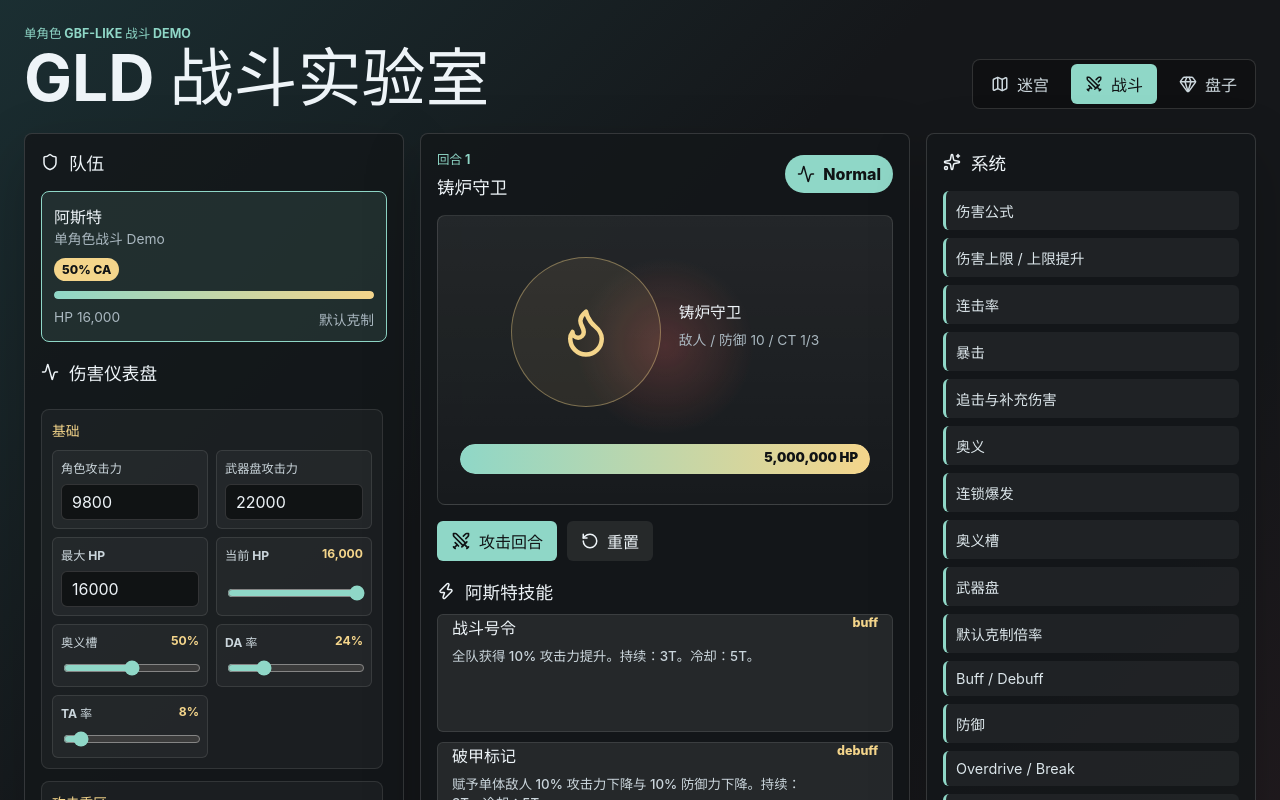
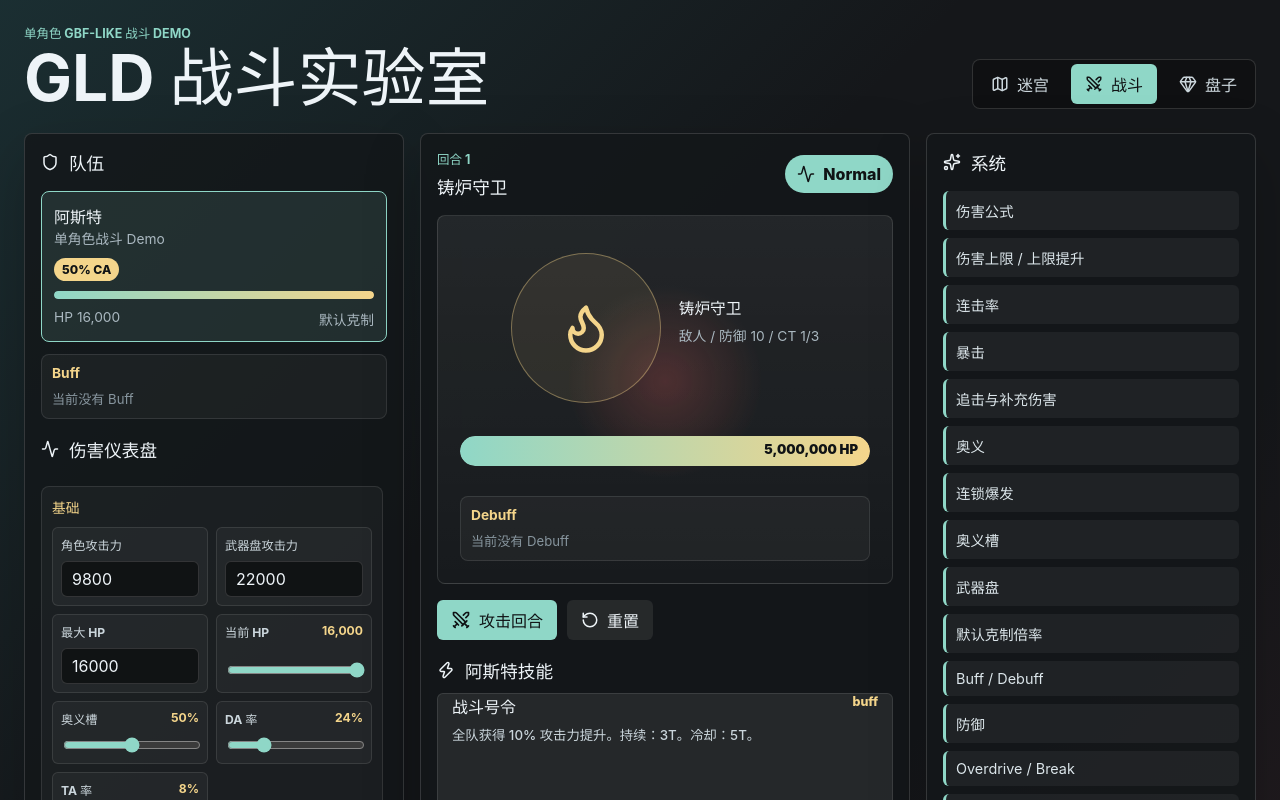
Before and after one commit to geturin/GLD, a React (Vite) app: page / in a window 1280 px wide. Shown: the top 800 px of the page. Built offline with nearby package versions, Linux system fonts and the light colour scheme.

Commit message:
Display active buffs and debuffs

```diff
--- a/src/App.tsx
+++ b/src/App.tsx
@@ -16,7 +16,13 @@ import { attackTurn, executeSkill } from "./game/battleEngine";
 import { createInitialBattleState } from "./game/demoState";
 import { DEFAULT_ADVANTAGE_MULTIPLIER, resolveHit } from "./game/formulas";
 import { describeSkill } from "./game/skillText";
-import type { AttackKind, BattleState, Combatant, ModifierBucket } from "./game/types";
+import type {
+  AttackKind,
+  BattleState,
+  Combatant,
+  ModifierBucket,
+  StatusEffect,
+} from "./game/types";
 import { t } from "./i18n/zhCN";
 
 function formatNumber(value: number) {
@@ -50,6 +56,92 @@ function readNumber(value: string) {
 
 function percentValue(value: number) {
   return Math.round(value * 100);
+}
+
+function formatTemplate(template: string, values: Record<string, string | number>) {
+  return template.replace(/\{(\w+)\}/g, (_, key: string) => String(values[key] ?? ""));
+}
+
+function statusDetails(effect: StatusEffect) {
+  const details = [
+    ...(effect.attackDown
+      ? [formatTemplate(t.status.attackDown, { value: `${percentValue(effect.attackDown)}%` })]
+      : []),
+    ...(effect.defenseDown
+      ? [formatTemplate(t.status.defenseDown, { value: `${percentValue(effect.defenseDown)}%` })]
+      : []),
+    ...(effect.modifiers ?? []).map((modifier) =>
+      formatTemplate(t.status.modifier, {
+        label: modifier.label,
+        value: `${percentValue(modifier.value)}%`,
+      }),
+    ),
+    ...(effect.capUp ?? []).map((cap) =>
+      formatTemplate(t.status.capUp, {
+        label: cap.label,
+        value: `${percentValue(cap.value)}%`,
+      }),
+    ),
+    ...(effect.supplemental ?? []).map((rule) =>
+      formatTemplate(t.status.supplemental, {
+        label: rule.label,
+        value: formatNumber(rule.amount),
+      }),
+    ),
+    ...(effect.multiattack?.double
+      ? [
+          formatTemplate(t.status.multiattackDouble, {
+            value: `${percentValue(effect.multiattack.double)}%`,
+          }),
+        ]
+      : []),
+    ...(effect.multiattack?.triple
+      ? [
+          formatTemplate(t.status.multiattackTriple, {
+            value: `${percentValue(effect.multiattack.triple)}%`,
+          }),
+        ]
+      : []),
+  ];
+
+  return details.join(" / ");
+}
+
+function StatusList({
+  effects,
+  emptyText,
+  title,
+  tone,
+}: {
+  effects: StatusEffect[];
+  emptyText: string;
+  title: string;
+  tone: "buff" | "debuff";
+}) {
+  return (
+    <section className={`status-panel ${tone}`}>
+      <h3>{title}</h3>
+      {effects.length === 0 ? (
+        <p>{emptyText}</p>
+      ) : (
+        <ul>
+          {effects.map((effect) => (
+            <li key={`${effect.id}-${effect.duration}`}>
+              <span>
+                <strong>{effect.label}</strong>
+                <em>
+                  {formatTemplate(t.battle.remainingTurns, {
+                    turns: effect.duration,
+                  })}
+                </em>
+              </span>
+              <small>{statusDetails(effect)}</small>
+            </li>
+          ))}
+        </ul>
+      )}
+    </section>
+  );
 }
 
 function FieldGroup({
@@ -331,6 +423,13 @@ export function App() {
             ))}
           </div>
 
+          <StatusList
+            effects={selectedMember.statusEffects}
+            emptyText={t.battle.noBuffs}
+            title={t.panels.buffs}
+            tone="buff"
+          />
+
           <section className="stat-dashboard" aria-label={`${selectedMember.name}${t.panels.damageLab}`}>
             <div className="section-title compact-title">
               <Activity size={18} />
@@ -416,6 +515,12 @@ export function App() {
               <span>{formatNumber(battle.enemy.hp)} {t.battle.hp}</span>
               <i style={{ width: enemyHpRate }} />
             </div>
+            <StatusList
+              effects={battle.enemy.statusEffects}
+              emptyText={t.battle.noDebuffs}
+              title={t.panels.debuffs}
+              tone="debuff"
+            />
           </section>
 
           <section className="command-deck" aria-label="战斗指令">
--- a/src/i18n/zhCN.ts
+++ b/src/i18n/zhCN.ts
@@ -14,6 +14,8 @@ export const zhCN = {
     skills: "技能",
     systems: "系统",
     battleLog: "战斗日志",
+    buffs: "Buff",
+    debuffs: "Debuff",
   },
   groups: {
     base: "基础",
@@ -105,6 +107,18 @@ export const zhCN = {
     noCritical: "未暴击",
     critical: "暴击 x{value}",
     capNote: "上限 {value}",
+    noBuffs: "当前没有 Buff",
+    noDebuffs: "当前没有 Debuff",
+    remainingTurns: "剩余 {turns}T",
+  },
+  status: {
+    attackDown: "攻击力下降 {value}",
+    defenseDown: "防御力下降 {value}",
+    modifier: "{label} {value}",
+    capUp: "{label} {value}",
+    supplemental: "{label} +{value}",
+    multiattackDouble: "DA +{value}",
+    multiattackTriple: "TA +{value}",
   },
   formula: {
     title: "公式结构",
--- a/src/styles.css
+++ b/src/styles.css
@@ -230,6 +230,70 @@ h3 {
 .stat-row {
   display: flex;
   justify-content: space-between;
+}
+
+.status-panel {
+  display: grid;
+  gap: 8px;
+  margin-top: 12px;
+  padding: 10px;
+  border: 1px solid rgba(255, 255, 255, 0.1);
+  border-radius: 8px;
+  background: rgba(255, 255, 255, 0.04);
+}
+
+.status-panel h3 {
+  margin-bottom: 0;
+  color: #f4d58b;
+  font-size: 0.86rem;
+}
+
+.status-panel p {
+  margin-bottom: 0;
+  color: #87959e;
+  font-size: 0.82rem;
+}
+
+.status-panel ul {
+  display: grid;
+  gap: 8px;
+  margin: 0;
+  padding: 0;
+  list-style: none;
+}
+
+.status-panel li {
+  display: grid;
+  gap: 5px;
+  padding: 8px;
+  border-left: 3px solid #8fd7c7;
+  border-radius: 6px;
+  background: rgba(143, 215, 199, 0.08);
+}
+
+.status-panel.debuff li {
+  border-left-color: #e65f5c;
+  background: rgba(230, 95, 92, 0.08);
+}
+
+.status-panel span {
+  display: flex;
+  align-items: center;
+  justify-content: space-between;
+  gap: 10px;
+}
+
+.status-panel em {
+  color: #f4d58b;
+  font-size: 0.76rem;
+  font-style: normal;
+  font-weight: 800;
+  white-space: nowrap;
+}
+
+.status-panel small {
+  color: #cbd6dc;
+  line-height: 1.4;
 }
 
 .stat-dashboard {
```
